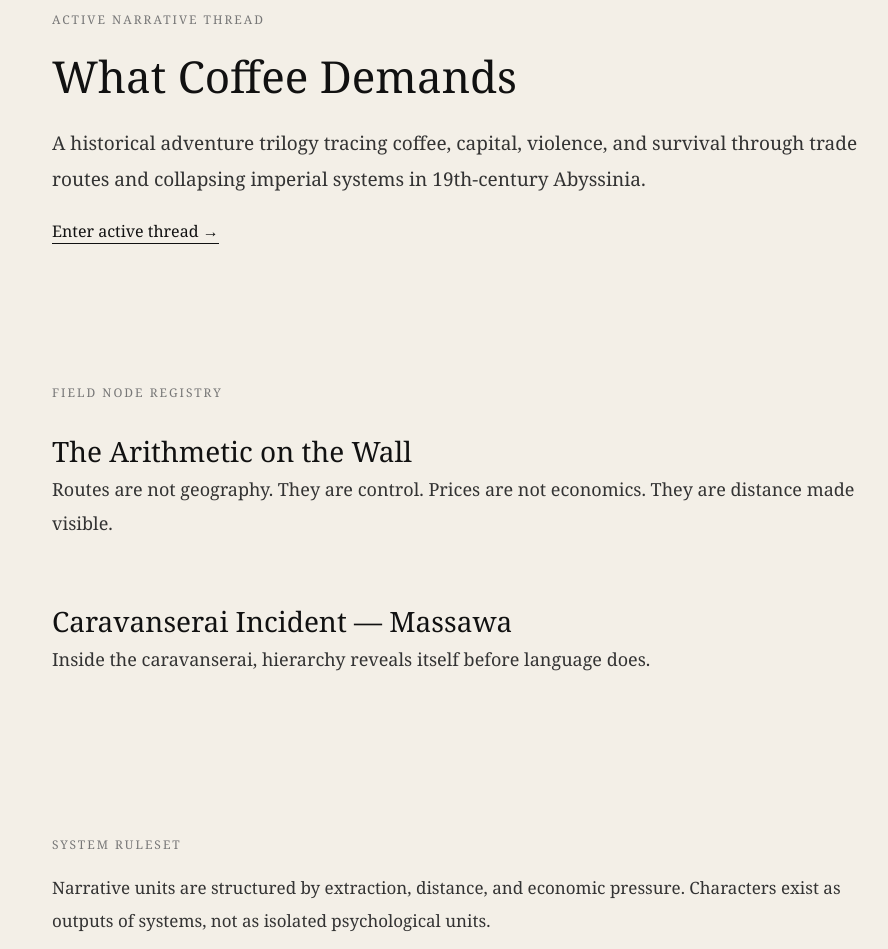
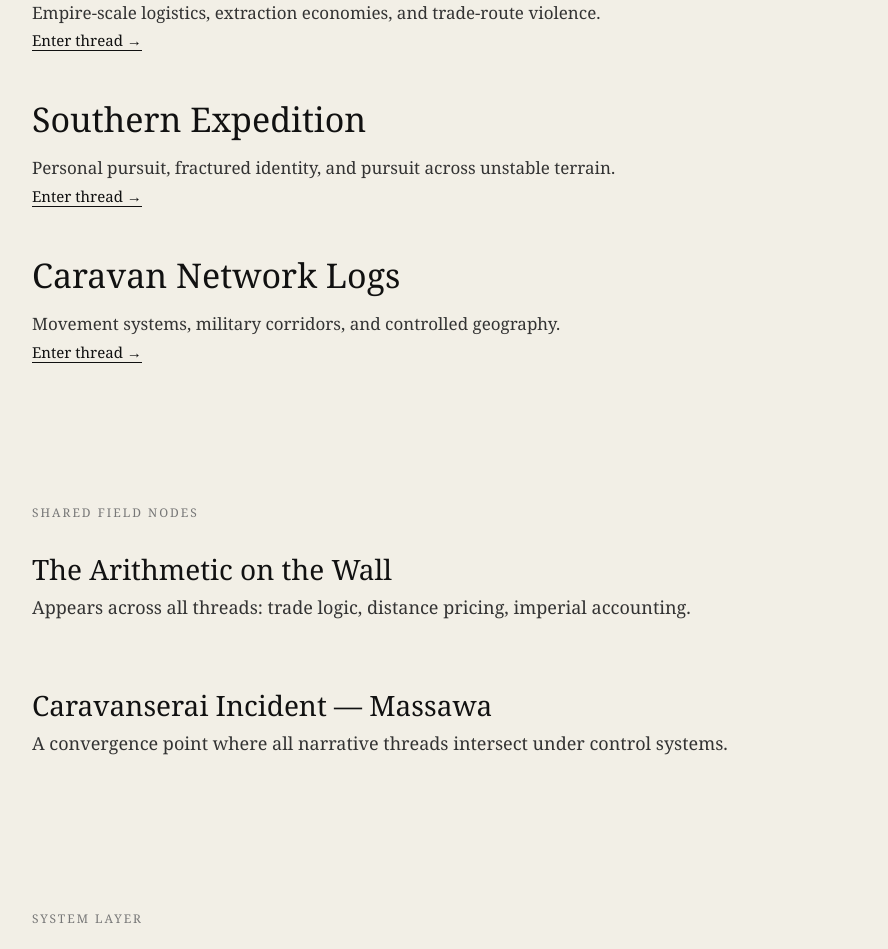
Before and after one commit to dwoods360-cyber/wdblackwoods-site, a Next.js app: page / in a window 1280 px wide. Shown: the part 520-1469 px from the top of the page, without its empty margins (182-1070 px from the left). Built offline with nearby package versions, Linux system fonts and the light colour scheme.

Commit message:
add multi-threaded Narrative OS

```diff
--- a/app/page.tsx
+++ b/app/page.tsx
@@ -3,7 +3,7 @@
 import { motion } from "framer-motion";
 
 const fade = {
-  hidden: { opacity: 0, y: 20 },
+  hidden: { opacity: 0, y: 18 },
   show: { opacity: 1, y: 0 },
 };
 
@@ -11,28 +11,28 @@ const container = {
   hidden: {},
   show: {
     transition: {
-      staggerChildren: 0.12,
+      staggerChildren: 0.1,
     },
   },
 };
 
 export default function Home() {
   return (
-    <div style={{ background: "#f3efe7", minHeight: "100vh" }}>
+    <div style={{ background: "#f2efe6", minHeight: "100vh" }}>
       <motion.main
         variants={container}
         initial="hidden"
         animate="show"
         style={{
-          maxWidth: "860px",
+          maxWidth: "900px",
           margin: "0 auto",
           padding: "140px 24px",
           fontFamily: "Georgia, serif",
           color: "#111",
         }}
       >
-        {/* LAYER 1 — IDENTITY */}
-        <motion.section variants={fade} style={{ marginBottom: "120px" }}>
+        {/* IDENTITY LAYER */}
+        <motion.section variants={fade} style={{ marginBottom: "110px" }}>
           <h1 style={{ fontSize: "62px", letterSpacing: "-1px" }}>
             W.D. Blackwoods
           </h1>
@@ -41,86 +41,9 @@ export default function Home() {
             Historical fiction, systems-driven storytelling, and cinematic narratives
             built around empire, labor, and the invisible structures beneath power.
           </p>
-
-          <p style={{ fontSize: "21px", lineHeight: 1.9, color: "#333", marginTop: "18px" }}>
-            Empires rise on ledgers, roads, and harvests — and the silent assumption
-            that some lives are worth less than others.
-          </p>
         </motion.section>
 
-        {/* LAYER 2 — ACTIVE THREAD */}
-        <motion.section variants={fade} style={{ marginBottom: "140px" }}>
-          <p
-            style={{
-              fontSize: "12px",
-              letterSpacing: "2px",
-              textTransform: "uppercase",
-              color: "#777",
-              marginBottom: "14px",
-            }}
-          >
-            Active Narrative Thread
-          </p>
-
-          <h2 style={{ fontSize: "44px", marginBottom: "16px" }}>
-            What Coffee Demands
-          </h2>
-
-          <p style={{ fontSize: "19px", lineHeight: 1.9, color: "#333" }}>
-            A historical adventure trilogy tracing coffee, capital, violence, and survival
-            through trade routes and collapsing imperial systems in 19th-century Abyssinia.
-          </p>
-
-          <a
-            href="#"
-            style={{
-              display: "inline-block",
-              marginTop: "22px",
-              fontSize: "16px",
-              color: "#111",
-              textDecoration: "none",
-              borderBottom: "1px solid #111",
-            }}
-          >
-            Enter active thread →
-          </a>
-        </motion.section>
-
-        {/* LAYER 3 — FIELD NODES (SYSTEM OUTPUT) */}
-        <motion.section variants={fade} style={{ marginBottom: "160px" }}>
-          <p
-            style={{
-              fontSize: "12px",
-              letterSpacing: "2px",
-              textTransform: "uppercase",
-              color: "#777",
-              marginBottom: "28px",
-            }}
-          >
-            Field Node Registry
-          </p>
-
-          <article style={{ marginBottom: "60px" }}>
-            <h3 style={{ fontSize: "28px" }}>
-              The Arithmetic on the Wall
-            </h3>
-            <p style={{ fontSize: "18px", lineHeight: 1.9, color: "#333" }}>
-              Routes are not geography. They are control. Prices are not economics.
-              They are distance made visible.
-            </p>
-          </article>
-
-          <article>
-            <h3 style={{ fontSize: "28px" }}>
-              Caravanserai Incident — Massawa
-            </h3>
-            <p style={{ fontSize: "18px", lineHeight: 1.9, color: "#333" }}>
-              Inside the caravanserai, hierarchy reveals itself before language does.
-            </p>
-          </article>
-        </motion.section>
-
-        {/* LAYER 4 — SYSTEM RULESET */}
+        {/* THREAD ROUTER */}
         <motion.section variants={fade} style={{ marginBottom: "140px" }}>
           <p
             style={{
@@ -131,20 +54,127 @@ export default function Home() {
               marginBottom: "18px",
             }}
           >
-            System Ruleset
+            Active Narrative Threads
+          </p>
+
+          {/* THREAD 1 */}
+          <div style={{ marginBottom: "42px" }}>
+            <h2 style={{ fontSize: "34px", marginBottom: "8px" }}>
+              What Coffee Demands
+            </h2>
+            <p style={{ fontSize: "17px", lineHeight: 1.8, color: "#333" }}>
+              Empire-scale logistics, extraction economies, and trade-route violence.
+            </p>
+            <a
+              href="#"
+              style={{
+                fontSize: "15px",
+                color: "#111",
+                borderBottom: "1px solid #111",
+                textDecoration: "none",
+              }}
+            >
+              Enter thread →
+            </a>
+          </div>
+
+          {/* THREAD 2 */}
+          <div style={{ marginBottom: "42px" }}>
+            <h2 style={{ fontSize: "34px", marginBottom: "8px" }}>
+              Southern Expedition
+            </h2>
+            <p style={{ fontSize: "17px", lineHeight: 1.8, color: "#333" }}>
+              Personal pursuit, fractured identity, and pursuit across unstable terrain.
+            </p>
+            <a
+              href="#"
+              style={{
+                fontSize: "15px",
+                color: "#111",
+                borderBottom: "1px solid #111",
+                textDecoration: "none",
+              }}
+            >
+              Enter thread →
+            </a>
+          </div>
+
+          {/* THREAD 3 */}
+          <div>
+            <h2 style={{ fontSize: "34px", marginBottom: "8px" }}>
+              Caravan Network Logs
+            </h2>
+            <p style={{ fontSize: "17px", lineHeight: 1.8, color: "#333" }}>
+              Movement systems, military corridors, and controlled geography.
+            </p>
+            <a
+              href="#"
+              style={{
+                fontSize: "15px",
+                color: "#111",
+                borderBottom: "1px solid #111",
+                textDecoration: "none",
+              }}
+            >
+              Enter thread →
+            </a>
+          </div>
+        </motion.section>
+
+        {/* SHARED FIELD SYSTEM */}
+        <motion.section variants={fade} style={{ marginBottom: "150px" }}>
+          <p
+            style={{
+              fontSize: "12px",
+              letterSpacing: "2px",
+              textTransform: "uppercase",
+              color: "#777",
+              marginBottom: "26px",
+            }}
+          >
+            Shared Field Nodes
+          </p>
+
+          <article style={{ marginBottom: "60px" }}>
+            <h3 style={{ fontSize: "28px" }}>
+              The Arithmetic on the Wall
+            </h3>
+            <p style={{ fontSize: "18px", lineHeight: 1.9, color: "#333" }}>
+              Appears across all threads: trade logic, distance pricing, imperial accounting.
+            </p>
+          </article>
+
+          <article>
+            <h3 style={{ fontSize: "28px" }}>
+              Caravanserai Incident — Massawa
+            </h3>
+            <p style={{ fontSize: "18px", lineHeight: 1.9, color: "#333" }}>
+              A convergence point where all narrative threads intersect under control systems.
+            </p>
+          </article>
+        </motion.section>
+
+        {/* SYSTEM LAYER */}
+        <motion.section variants={fade} style={{ marginBottom: "120px" }}>
+          <p
+            style={{
+              fontSize: "12px",
+              letterSpacing: "2px",
+              textTransform: "uppercase",
+              color: "#777",
+              marginBottom: "14px",
+            }}
+          >
+            System Layer
           </p>
 
           <p style={{ fontSize: "17px", lineHeight: 1.9, color: "#333" }}>
-            Narrative units are structured by extraction, distance, and economic pressure.
-            Characters exist as outputs of systems, not as isolated psychological units.
-          </p>
-
-          <p style={{ fontSize: "17px", lineHeight: 1.9, color: "#333", marginTop: "14px" }}>
-            Every scene must reflect a system: trade, labor, logistics, empire, or survival mathematics.
+            All narratives operate under shared constraints: extraction, movement,
+            scarcity, and institutional control. Stories diverge in perspective, not in physics.
           </p>
         </motion.section>
 
-        {/* LAYER 5 — OUTPUT / EXIT */}
+        {/* OUTPUT LAYER */}
         <motion.section variants={fade}>
           <p
             style={{
@@ -159,7 +189,7 @@ export default function Home() {
           </p>
 
           <p style={{ fontSize: "18px", lineHeight: 1.9, color: "#333" }}>
-            Subscribe to system outputs: essays, field notes, and narrative expansions.
+            Subscribe to multi-thread narrative dispatches.
           </p>
 
           <input
@@ -190,7 +220,6 @@ export default function Home() {
           </button>
         </motion.section>
 
-        {/* FOOTER */}
         <footer
           style={{
             marginTop: "90px",
@@ -200,7 +229,7 @@ export default function Home() {
             paddingTop: "40px",
           }}
         >
-          © 2026 W.D. Blackwoods — Narrative OS v1
+          © 2026 W.D. Blackwoods — Narrative OS v2 (Multi-Threaded)
         </footer>
       </motion.main>
     </div>
```
